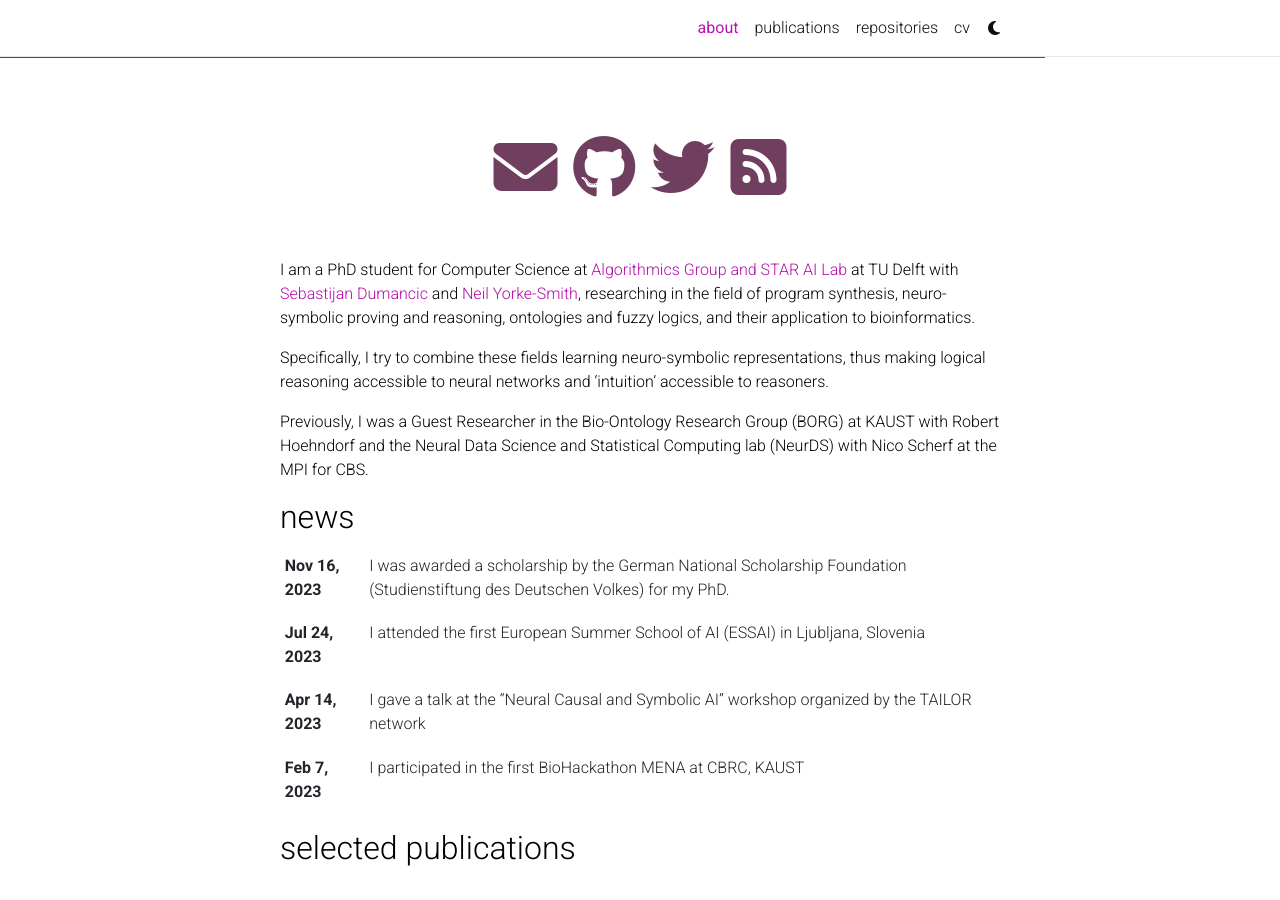
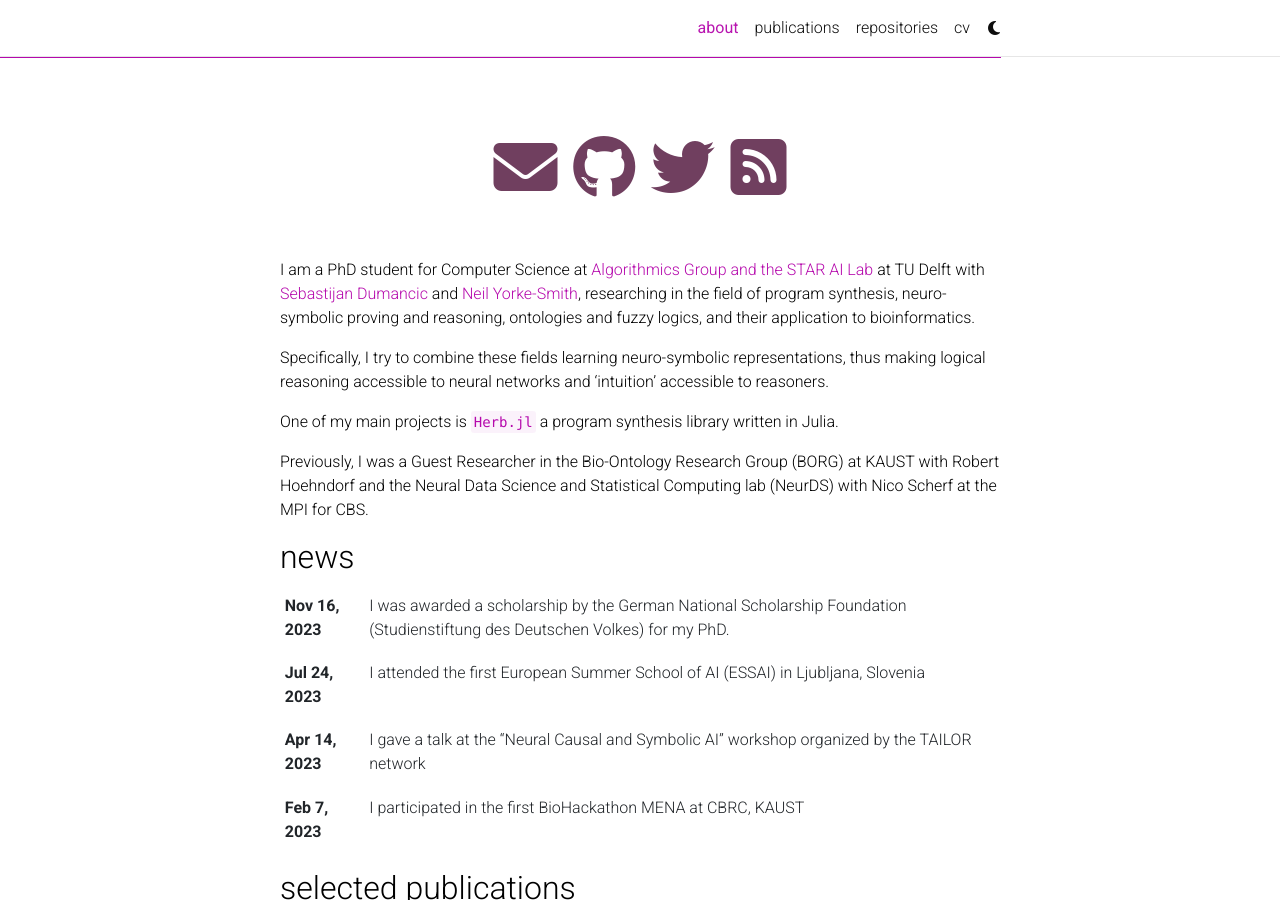
Before and after one commit to THinnerichs/thinnerichs.github.io, a Jekyll site: the page built from _pages/about.md, in a window 1280 px wide and 900 px high, scrolled down 751 px. Built offline with Jekyll 4.4.1, drawn with Linux system fonts in a browser that asks for light colours; full-size pictures stand in for the smaller copies a plugin makes; comment, search, counter and statistics services are not loaded; a style sheet for code colours, icons or effects is not loaded; grey boxes are pictures that could not be loaded.

Commit message:
Updated about for Herb.jl

```diff
--- a/_pages/about.md
+++ b/_pages/about.md
@@ -19,8 +19,10 @@
 social: true  # includes social icons at the bottom of the page
 ---
 
-I am a PhD student for Computer Science at [Algorithmics Group and STAR AI Lab](https://www.tudelft.nl/ewi/over-de-faculteit/afdelingen/software-technology/algorithmics/) at TU Delft with [Sebastijan Dumancic](https://sebdumancic.github.io/) and [Neil Yorke-Smith](https://homepage.tudelft.nl/0p6y8/index.html), researching in the field of program synthesis, neuro-symbolic proving and reasoning, ontologies and fuzzy logics, and their application to bioinformatics.
+I am a PhD student for Computer Science at [Algorithmics Group and the STAR AI Lab](https://www.tudelft.nl/ewi/over-de-faculteit/afdelingen/software-technology/algorithmics/) at TU Delft with [Sebastijan Dumancic](https://sebdumancic.github.io/) and [Neil Yorke-Smith](https://homepage.tudelft.nl/0p6y8/index.html), researching in the field of program synthesis, neuro-symbolic proving and reasoning, ontologies and fuzzy logics, and their application to bioinformatics.
 
 Specifically, I try to combine these fields learning neuro-symbolic representations, thus making logical reasoning accessible to neural networks and 'intuition' accessible to reasoners.
 
+One of my main projects is [`Herb.jl`](https://herb-ai.github.io/) a program synthesis library written in Julia.
+
 Previously, I was a Guest Researcher in the Bio-Ontology Research Group (BORG) at KAUST with Robert Hoehndorf and the Neural Data Science and Statistical Computing lab (NeurDS) with Nico Scherf at the MPI for CBS.
```
